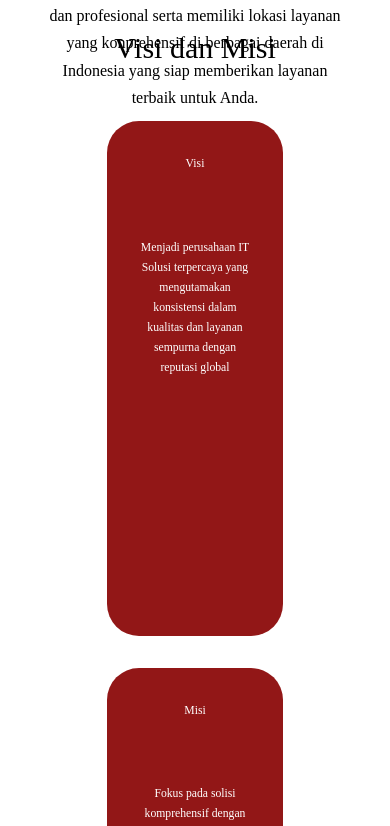
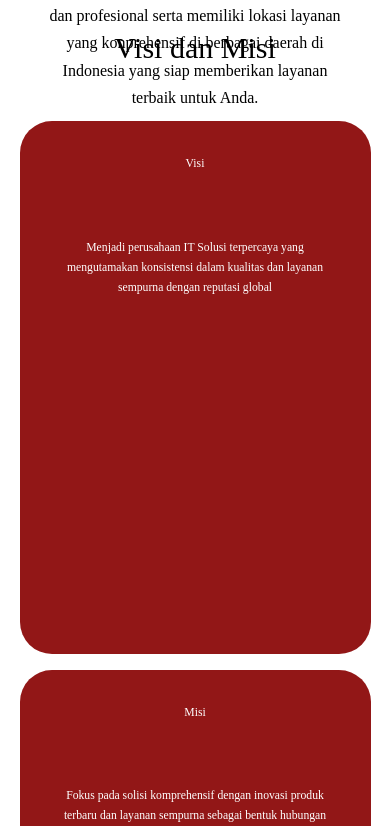
Before and after one commit to ardeliaraminta/port-compro, a React (Create React App) app in the folder web/: page / in a window 390 px wide. Shown: the part 2558-3384 px from the top of the page. Built offline with nearby package versions, Linux system fonts and the light colour scheme; a web font is replaced by a local one.

Commit message:
Update visimisi.css

```diff
--- a/web/src/components/visimisi/visimisi.css
+++ b/web/src/components/visimisi/visimisi.css
@@ -64,12 +64,13 @@
 @media screen and (max-width: 600px){
     .experience__container{
         grid-template-columns: 1fr ;
-        width: 50%;
+        gap: 1rem;
+        width: 10%;
         height: 80%;
     }
 
     .experience__container > div {
-        width: 50%;
+        width: 100%;
         padding: 2rem;
         margin: 0 auto;
     }
```
